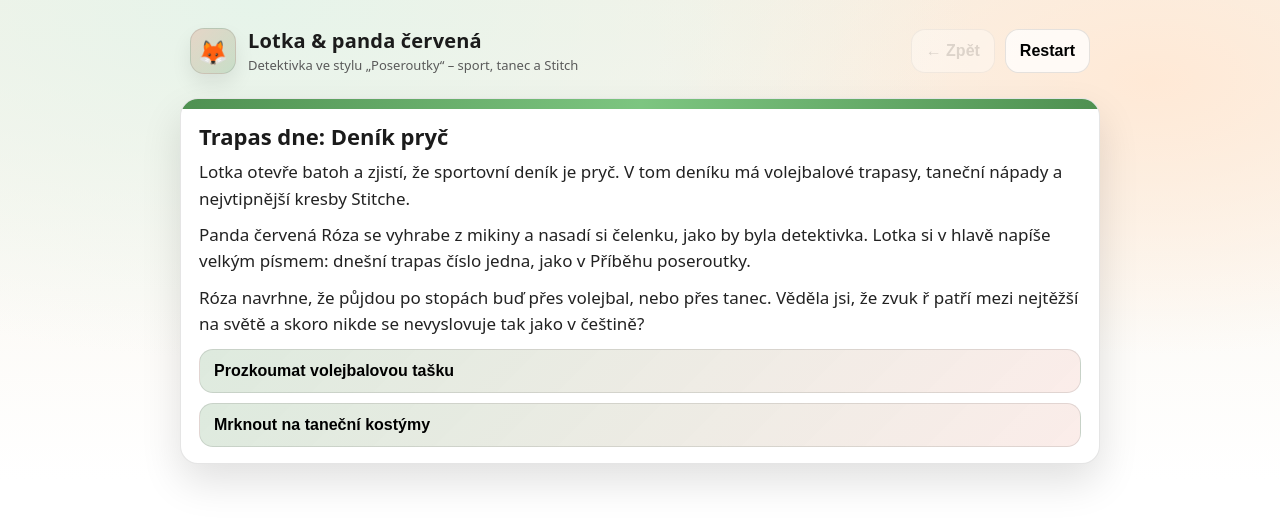
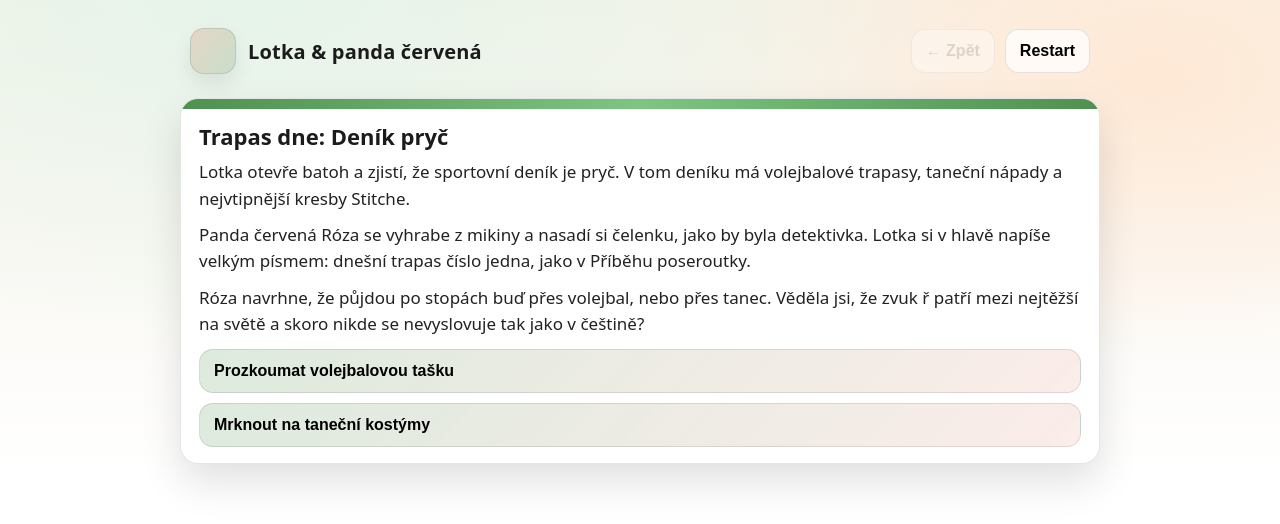
Before and after one commit to nekwajz/Lotka, a plain HTML site: page index.html in a window 1280 px wide. Drawn offline with Linux system fonts and the light colour scheme.

Commit message:
index.html

```diff
--- a/index.html
+++ b/index.html
@@ -10,11 +10,10 @@
   <div class="app">
     <header class="topbar">
       <div class="brand" aria-label="Lotka a panda červená">
-        <div class="brand-badge" aria-hidden="true">🦊</div>
+        <div class="brand-badge" aria-hidden="true"></div>
         <div class="brand-text">
           <h1 class="app-title">Lotka & panda červená</h1>
-          <div class="app-subtitle">Detektivka ve stylu „Poseroutky“ – sport, tanec a Stitch</div>
-        </div>
+          </div>
       </div>
 
       <div class="topbar-actions">
```
